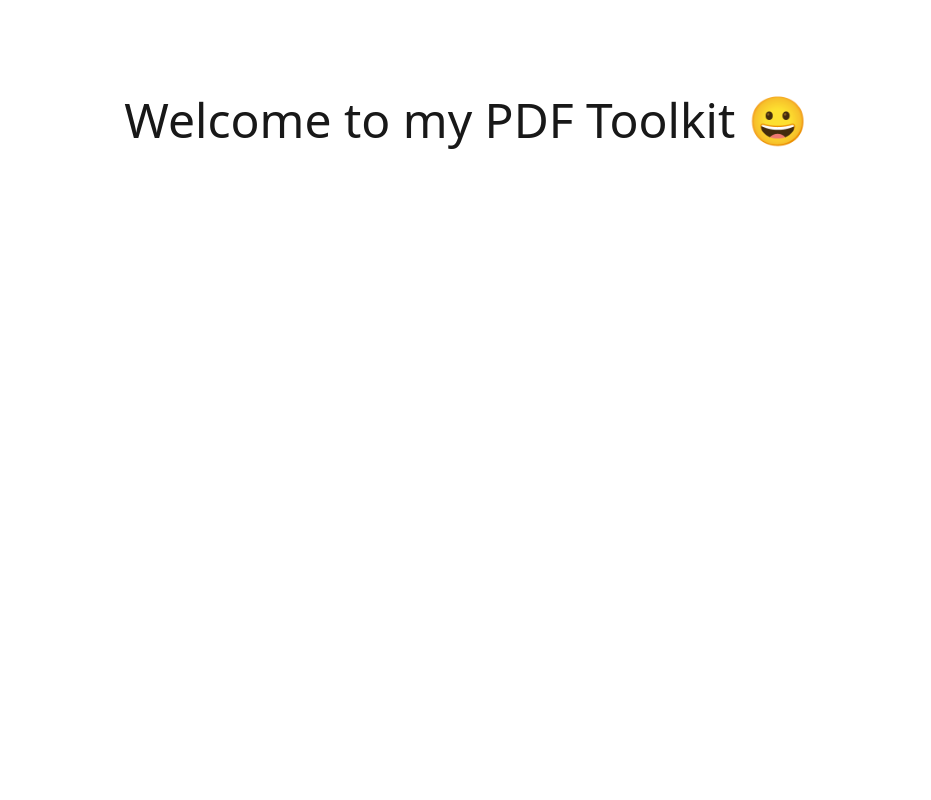
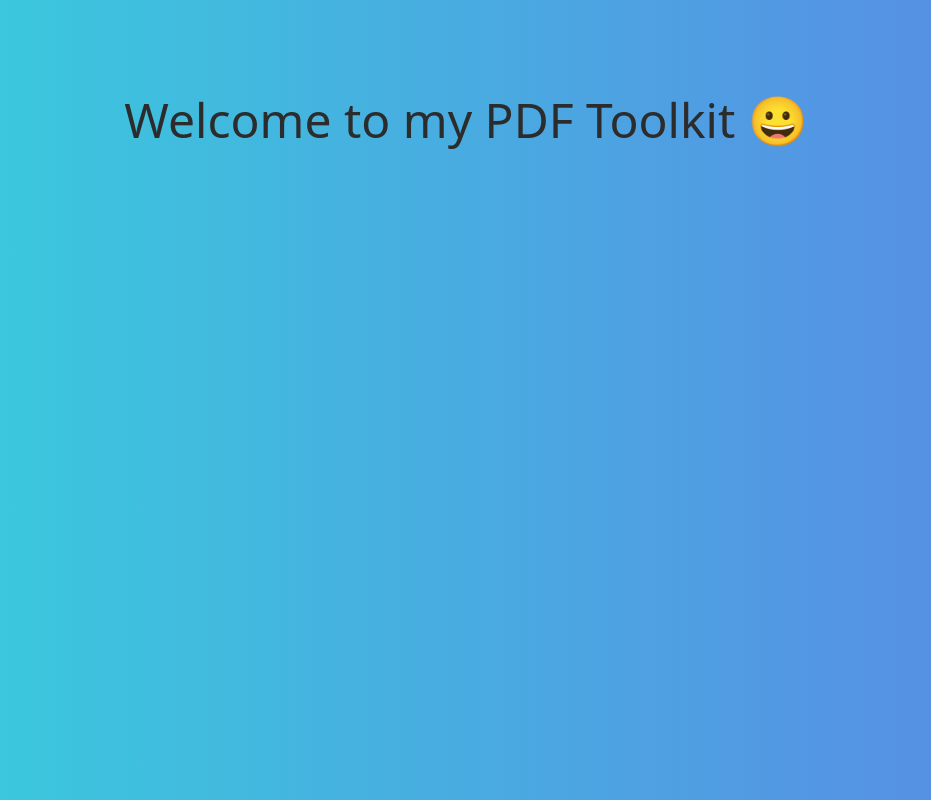
Before and after one commit to SubhamK108/NextWeather, a Next.js app: page / in a window 1280 px wide. Shown: the whole page, without its empty margins (174-1105 px from the left). Built offline with nearby package versions, Linux system fonts and the light colour scheme.

Commit message:
Updated the app background in the global.css

```diff
--- a/styles/globals.css
+++ b/styles/globals.css
@@ -15,8 +15,10 @@ body {
 }
 
 body {
-  background-color: rgba(255, 255, 255, 0.65);
-  color: #181818;
+  background: #36d1dc;
+  background: -webkit-linear-gradient(to right, #36d1dc, #5b86e5);
+  background: linear-gradient(to right, #36d1dc, #5b86e5);
+  color: rgb(44, 44, 44);
 }
 
 @media (prefers-color-scheme: dark) {
@@ -25,7 +27,9 @@ body {
   }
 
   body {
-    background-color: #181818;
-    color: rgba(255, 255, 255, 0.65);
+    background: #36d1dc;
+    background: -webkit-linear-gradient(to right, #36d1dc, #5b86e5);
+    background: linear-gradient(to right, #36d1dc, #5b86e5);
+    color: rgb(44, 44, 44);
   }
 }
```
